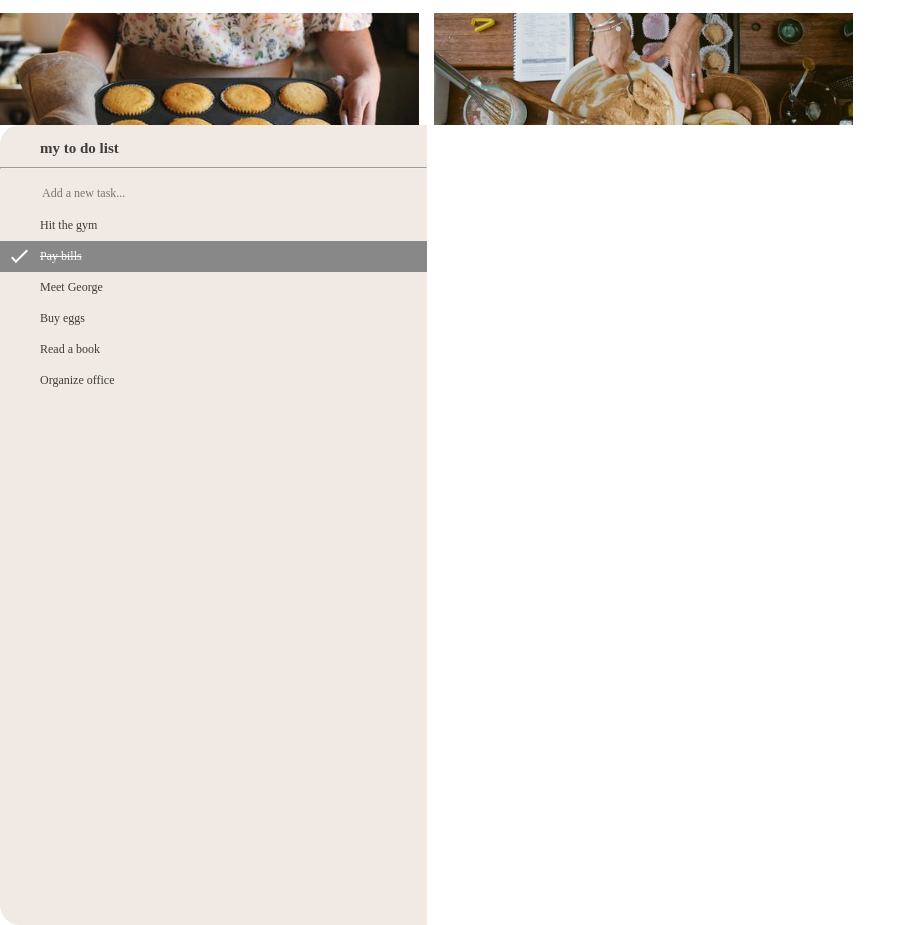
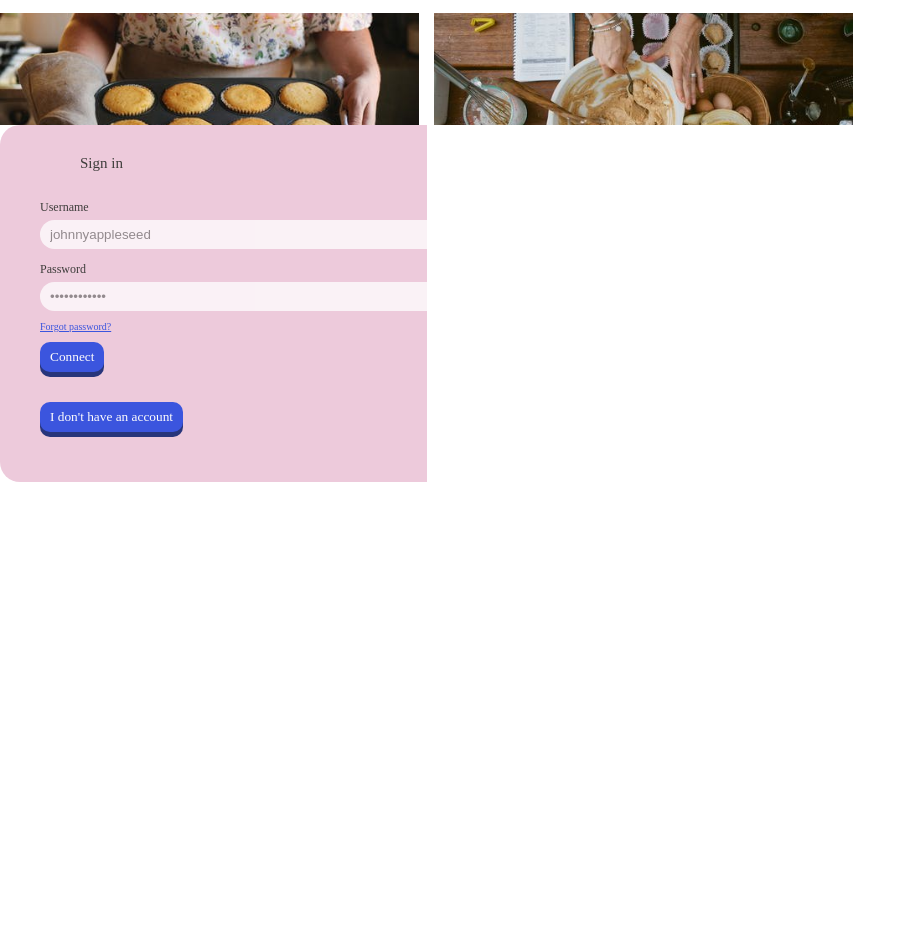
Before and after one commit to danielskathyd/homely, a React (Create React App) app in the folder homely-frontend/: page /#/ in a window 1280 px wide. Shown: the part 1160-2085 px from the top of the page, without its empty margins (0-916 px from the left). After the commit the page ends 1642 px from the top, so only its background shows below. Built offline with nearby package versions, Linux system fonts and the light colour scheme; the HTML template or start-up script is replaced by a standard one; a web font is replaced by a local one.

Commit message:
fix css conflicts

```diff
--- a/homely-frontend/src/App.js
+++ b/homely-frontend/src/App.js
@@ -208,8 +208,8 @@ class App extends React.Component {
                 todo_set={this.state.activeUserTodos}
                 addTodo={this.addTodo}></Todo>
             </Sticky> */}
-            {/* <Login></Login> */}
-            <MyList></MyList>
+            <Login></Login>
+            {/* <MyList></MyList> */}
           </Grid>
         </Router>
       </Container>
--- a/homely-frontend/src/components/Login.js
+++ b/homely-frontend/src/components/Login.js
@@ -25,7 +25,7 @@ export class Login extends React.Component {
   render() {
     if(this.props.activeUser) return null;;
     return(
-        <div className="container">
+        <div className="login-container">
             <p className="header">Sign in</p>
             <form onSubmit={this.onSubmit}>
                 <label>Username</label><br></br>
@@ -43,11 +43,11 @@ export class Login extends React.Component {
                   placeholder="••••••••••••"
                   onChange={this.onChange}
                   value={this.state.password}></input><br></br>
-                <p class="forgot-password">Forgot password?</p>
-                <button class="styled-button" type="submit">Connect</button><br></br>
+                <p className="forgot-password">Forgot password?</p>
+                <button className="styled-button" type="submit">Connect</button><br></br>
             </form>
             <Link to="/register">
-              <button class="styled-button">I don't have an account</button>
+              <button className="styled-button">I don't have an account</button>
             </Link>
         </div>
     );
--- a/homely-frontend/src/components/MyList.js
+++ b/homely-frontend/src/components/MyList.js
@@ -3,15 +3,15 @@ import "./mylist.css"
 
 export default function Register() {
     return(
-        <div className="container">
+        <div className="list-container">
             <div className="header">
                 <h1 className="todo-header">my to do list</h1>
             </div>
             <hr></hr>
             <ul className="todo-list">
-                <li><input type="text" class="new-todo" placeholder="Add a new task..."></input></li>
+                <li><input type="text" className="new-todo" placeholder="Add a new task..."></input></li>
                 <li>Hit the gym</li>
-                <li class="checked">Pay bills</li>
+                <li className="checked">Pay bills</li>
                 <li>Meet George</li>
                 <li>Buy eggs</li>
                 <li>Read a book</li>
--- a/homely-frontend/src/components/Register.js
+++ b/homely-frontend/src/components/Register.js
@@ -45,7 +45,7 @@ export class Register extends Component {
   render() {
     if(this.props.activeUser) return null;
     return(
-        <div className="container">
+        <div className="login-container">
             <p className="header">Create an account</p>
             <p className="body">We know staying at home can be hard.
                That’s why we want to help you stay productive
--- a/homely-frontend/src/components/mylist.css
+++ b/homely-frontend/src/components/mylist.css
@@ -1,4 +1,4 @@
-.container {
+.list-container {
     background-color: #F0E9E4;
     font-family: "Quando", serif;
     text-align: left;
--- a/homely-frontend/src/components/register.css
+++ b/homely-frontend/src/components/register.css
@@ -1,4 +1,4 @@
-.container {
+.login-container {
     background-color: #EDCADB;
     font-family: "Quando", serif;
     padding: 10px 40px 40px 40px;
```
